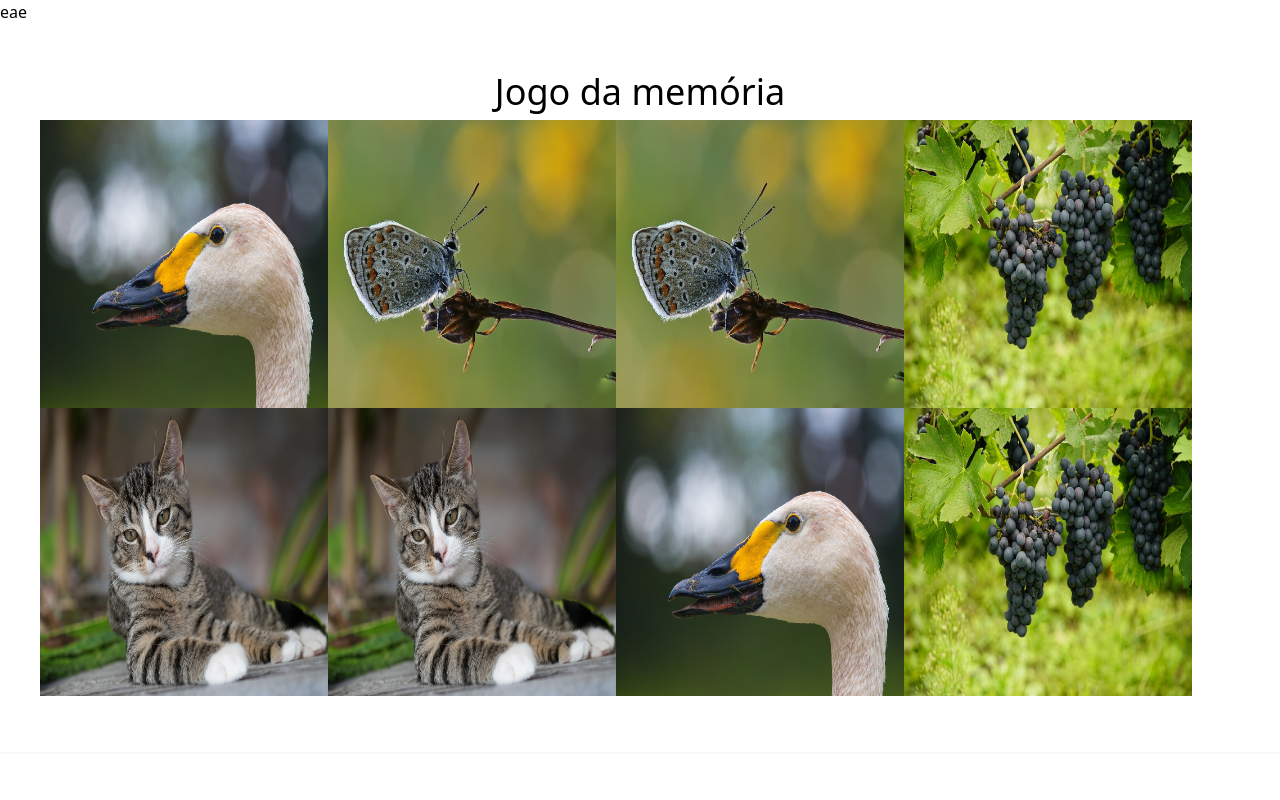
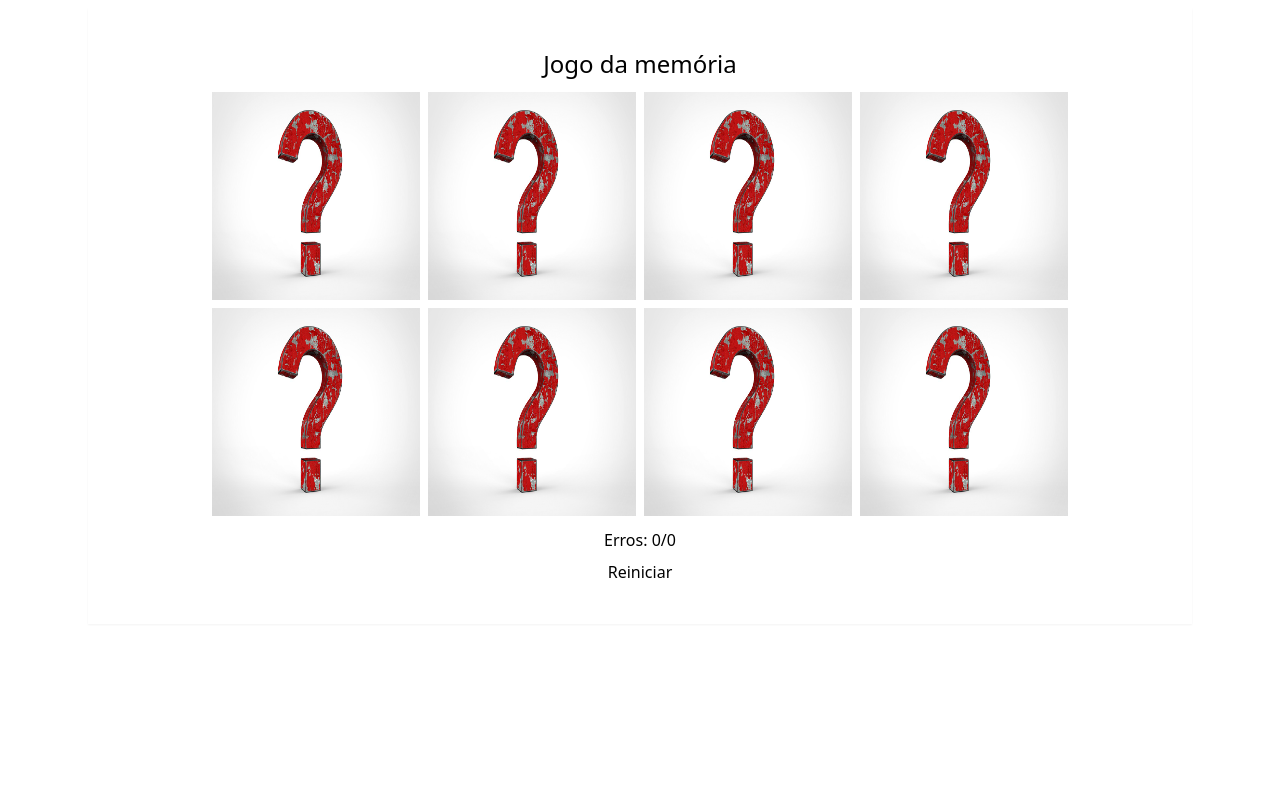
Before and after one commit to kayoGc/jogo-da-memoria, a PHP site: page / in a window 1280 px wide. Run offline with PHP 8.4, Linux system fonts and the light colour scheme; some libraries are stand-ins or nearby versions.

Commit message:
add: Versão 1.0

```diff
--- a/index.php
+++ b/index.php
@@ -14,12 +14,20 @@
 <body class="flex flex-col m-auto h-screen w-screen">
 
 
-    <div class="shadow-sm hover:shadow-lg transition mx-auto p-10 m-2 flex flex-col justify-center items-center gap-2">
-        <h1 class="text-4xl">Jogo da memória</h1>
-        <form class="flex flex-row flex-wrap max-w-7xl" method="get">
+    <div class="shadow-sm hover:shadow-lg transition mx-auto p-10 m-2 flex flex-col items-center gap-2">
+        <h1 class="text-2xl">Jogo da memória</h1>
+        <form class="flex flex-row flex-wrap max-w-5xl items-center justify-center" method="get">
                 <?=$jogoMemoria->getHtml()?>
+        </form>
+        <?=$jogoMemoria->getHtmlErros();?>
+        <form method="get">
+            <button type="submit" name="novoJogo">Reiniciar</button>
         </form>
     </div>
 
+
+    <?php
+        include 'php-action/analisar-cartas.php';
+    ?>
 </body>
 </html>
--- /dev/null
+++ b/php-action/analisar-cartas.php
@@ -0,0 +1,16 @@
+<?php
+    if (isset($_SESSION['cartaEscolhida2'])) {
+        $jogoMemoria->analisar($_SESSION['cartaEscolhida1'], $_SESSION['cartaEscolhida2']);
+        unset($_SESSION['cartaEscolhida1'], $_SESSION['cartaEscolhida2']);
+
+        $_SESSION['cartas'] = $jogoMemoria->getCartasJogo();
+        $_SESSION['erros'] = $jogoMemoria->getErros();
+
+        ?>
+        <form method="get">
+            <input type="hidden" value="analisando">
+        </form>
+
+    <?php
+    }
+?>
--- a/php-action/fazerJogo.php
+++ b/php-action/fazerJogo.php
@@ -2,13 +2,39 @@
 
     include 'php-class/jogo-memoria.php';
     $jogoMemoria = new JogoMemoria();
+
     session_start();
+
+    // reseta o jogo
+    if (isset($_GET['novoJogo'])) session_unset();
 
     if (!isset($_SESSION['cartas'])) {
         $_SESSION['cartas'] = $jogoMemoria->getCartasJogo();
+        $_SESSION['erros'] = $jogoMemoria->getErros();
     } else {
-        echo 'oi ta criado';
-        $jogoMemoria = new JogoMemoria($_SESSION['cartas']);
+        $jogoMemoria = new JogoMemoria($_SESSION['cartas'], $_SESSION['erros']);
     }
 
+    if (isset($_GET['carta']) && !isset($_GET['analisando'])) {
+        escolherCartas($_GET['carta'], $jogoMemoria);
+        $jogoMemoria = new JogoMemoria($_SESSION['cartas'], $_SESSION['erros']);
+    }
+
+
+    /**
+     * Função que guarda as cartas selecionadas em variaveis de sessão
+     */
+    function escolherCartas(int $idCarta, object $jogoMemoria) {
+        if (!isset($_SESSION['cartaEscolhida1'])) {
+            $jogoMemoria->virarCarta($idCarta);
+            $_SESSION['cartaEscolhida1'] = $idCarta;
+        } else if ($_SESSION['cartaEscolhida1'] == $idCarta) {
+            $jogoMemoria->virarCarta($idCarta);
+            unset($_SESSION['cartaEscolhida1']);
+        } else {
+            $jogoMemoria->virarCarta($idCarta);
+            $_SESSION['cartaEscolhida2'] = $idCarta;
+        }
+        $_SESSION['cartas'] = $jogoMemoria->getCartasJogo();
+    }
 ?>
--- a/php-class/carta.php
+++ b/php-class/carta.php
@@ -1,27 +1,28 @@
 <?php
     class Carta {
         private string $imagem;
-        private int $id;
         private bool $virado;
 
-        public function __construct(string $imagem, int $id, bool $virado) {
+        public function __construct(string $imagem) {
             $this->imagem = $imagem;
-            $this->id = $id;
-            $this->virado = $virado;
+            $this->virado = false;
         }
 
         public function getImagem() {
             return $this->imagem;
         }
 
-        public function getStatus() {
+        public function getStatusVirado() {
             return $this->virado;
         }
 
-        public function getId() {
-            return $this->id;
+        public function virar() {
+            $this->virado = $this->virado ? false : true;
         }
 
+        public function revelar() {
+            $this->virado = true;
+        }
     }
 
 ?>
--- a/php-class/jogo-memoria.php
+++ b/php-class/jogo-memoria.php
@@ -2,57 +2,100 @@
 
     class JogoMemoria {
         private array $cartasJogo;
-        private array $analiseJogo;
         private array $imagems = [
             'bbleta.jpg',
             'euto.jpg',
             'ganco.jpg',
             'uva.jpg'
         ];
+        public int $erros;
         public string $html;
+        public string $htmlErros;
 
-        public function __construct(array $cartasJogoAnterior = null) {
+        public function __construct(array $cartasJogoAnterior = null, int $erros = null) {
             include_once 'carta.php';
-            if (isset($cartasJogoAnterior)) {
-                $this->criarJogo($cartasJogoAnterior);
-                echo 'oi';
+            if (!isset($cartasJogoAnterior)) {
+                $this->cartasJogo = array();
+
+                $imagems = array_merge($this->imagems, $this->imagems);
+
+                foreach($imagems as $imagem) {
+                    $this->cartasJogo[] = new Carta($imagem);
+                }
+
+                shuffle($this->cartasJogo);
+
+                $this->erros = 0;
             } else {
-                $this->criarJogo();
-                echo 'eae';
+                $this->cartasJogo = $cartasJogoAnterior;
+                $this->erros = $erros;
             }
-            $this->fazerHtml();
+            $this->erros < 8 ? $this->fazerHtml() : $this->fazerHtmlIntocavel();
+            $this->fazerHtmlErros();
         }
 
         public function getCartasJogo() {
             return $this->cartasJogo;
         }
 
+        public function getErros() {
+            return $this->erros;
+        }
+
         public function getHtml() {
             return $this->html;
         }
 
-        private function fazerHtml() {
-            $this->html = "";
-            foreach ($this->cartasJogo as $carta) {
-                $img = $carta->getStatus() ? $carta->getImagem() : "interrogacao.jpg";
-                $this->html .= "<button type='submit' name='carta' value='{$carta->getId()}'>
-                <img class='w-72 h-72'src='img/{$img}' alt='{$img}'></button>";
+        public function getHtmlErros() {
+            return $this->htmlErros;
+        }
+
+        /**
+         * Analisa cartas selecionadas pelo jogador
+         */
+        public function analisar(int $posicaoCarta, int $posicaoCarta2) {
+            if ($this->pegarImagemCarta($posicaoCarta) == $this->pegarImagemCarta($posicaoCarta2)) {
+                return true;
+            } else {
+                $this->virarCarta($posicaoCarta);
+                $this->virarCarta($posicaoCarta2);
+                $this->erros++;
+                return false;
             }
         }
 
-        private function criarJogo(array $cartasJogoAnterior = null) {
-            if (!isset($cartasJogoAnterior)) {
-                $this->cartasJogo = array();
+        public function virarCarta($posicaoCarta) {
+            $this->cartasJogo[$posicaoCarta]->virar();
+        }
 
-                $imagems = array_merge($this->imagems, $this->imagems);
+        private function pegarImagemCarta($posicaoCarta) {
+            return $this->cartasJogo[$posicaoCarta]->getImagem();
+        }
 
-                foreach($imagems as $id => $imagem) {
-                    $this->cartasJogo[] = new Carta($imagem, $id, true);
+        private function fazerHtmlErros() {
+            $this->htmlErros = "<p>Erros: {$this->erros}/0";
+            if ($this->erros > 7) $this->htmlErros .= " Você Perdeu!";
+        }
+
+        private function fazerHtmlIntocavel() {
+            $this->html = "";
+            foreach ($this->cartasJogo as $carta) {
+                $carta->revelar();
+                $img = $carta->getImagem();
+                $this->html .= "<img class='w-52 h-52 m-1'src='img/{$img}' alt='{$img}'>";
+            }
+        }
+
+        private function fazerHtml() {
+            $this->html = "";
+            foreach ($this->cartasJogo as $posicao => $carta) {
+                if ($carta->getStatusVirado()) {
+                    $this->html .= "
+                    <img class='w-52 h-52 m-1'src='img/{$carta->getImagem()}' alt='{$carta->getImagem()}'>";
+                } else {
+                    $this->html .= "<button type='submit' name='carta' value='{$posicao}'>
+                    <img class='w-52 h-52 m-1 hover:ring transition'src='img/interrogacao.jpg' alt='interrogacao.jpg'></button>";
                 }
-
-                shuffle($this->cartasJogo);
-            } else {
-                $this->cartasJogo = $cartasJogoAnterior;
             }
         }
     }
```
